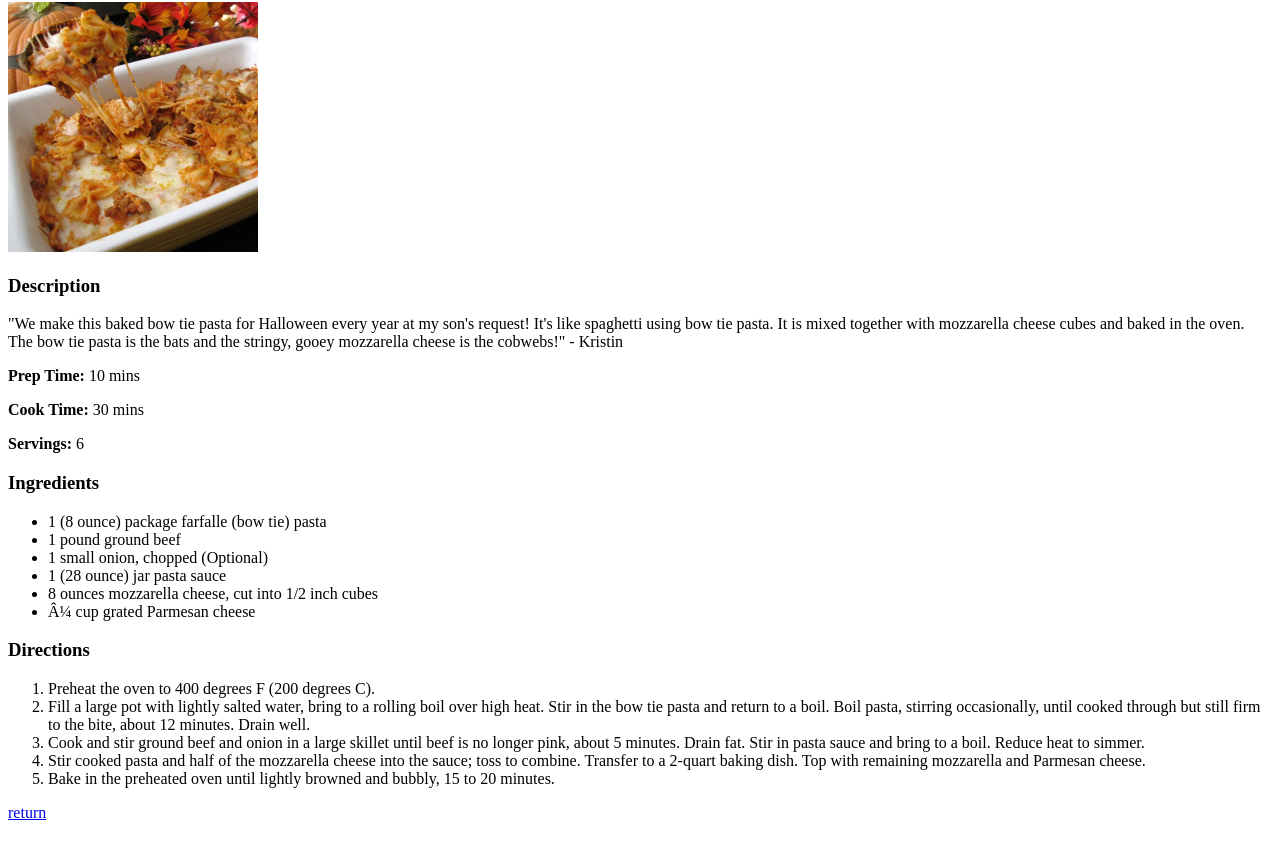
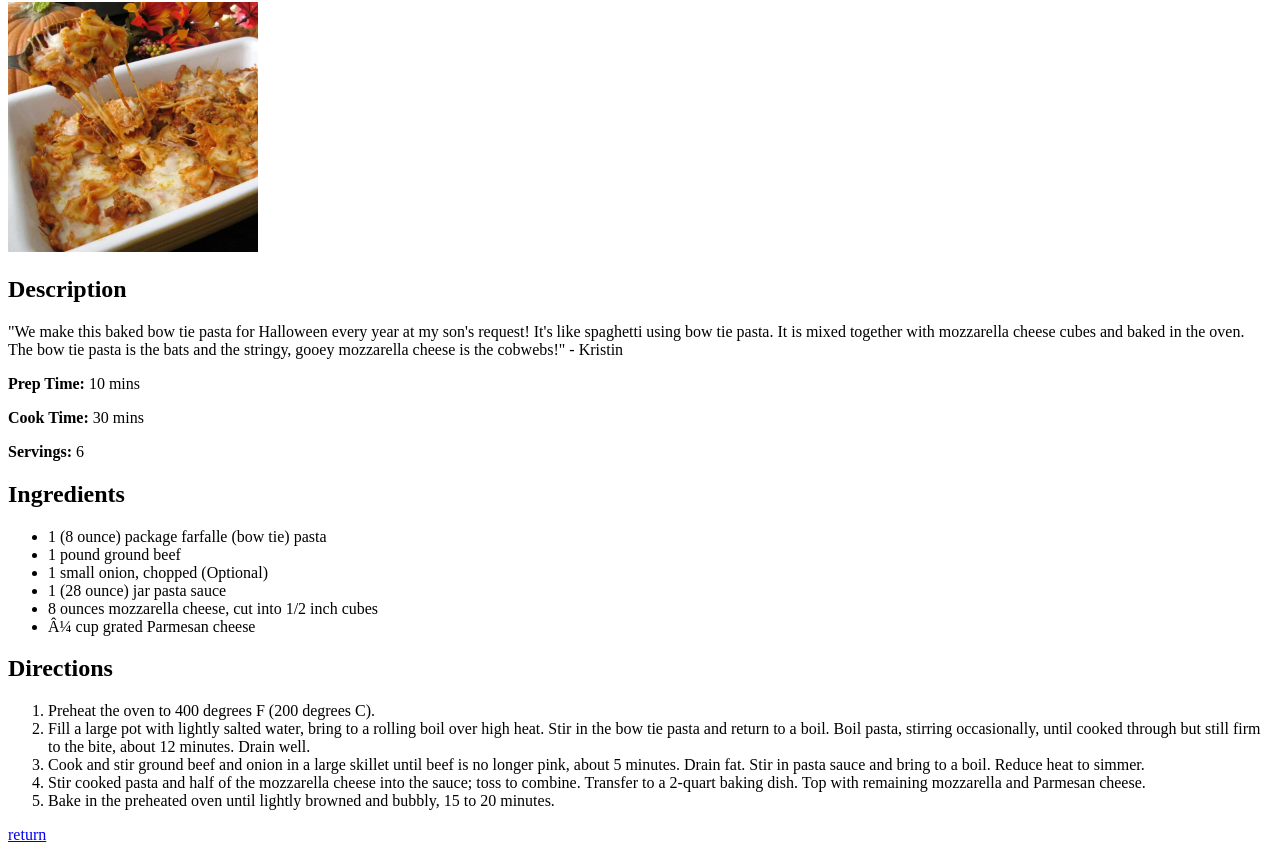
Before and after one commit to daniellmk/odin-recipes, a plain HTML site: page recipes/bats-and-cobwebs.html in a window 1280 px wide. Shown: the part 78-930 px from the top of the page. Before the commit the page ends 908 px from the top, so only its background shows below. Drawn offline with Linux system fonts and the light colour scheme.

Commit message:
change heading size of subheadings for all recipe pages

```diff
--- a/recipes/bats-and-cobwebs.html
+++ b/recipes/bats-and-cobwebs.html
@@ -10,14 +10,14 @@
         <!-- Img -->
          <img src="../imgs/bats-and-cobwebs.webp" alt="Bowtie pasta with melted cheese and pasta sauce" width="250">
         <!-- Desc -->
-         <h3>Description</h3>
+         <h2>Description</h2>
          <p>"We make this baked bow tie pasta for Halloween every year at my son's request! It's like spaghetti using bow tie pasta. It is mixed together with mozzarella cheese cubes and baked in the oven. The bow tie pasta is the bats and the stringy, gooey mozzarella cheese is the cobwebs!" - Kristin</p>
         <!-- Info -->
          <p><strong>Prep Time: </strong>10 mins</p>
          <p><strong>Cook Time: </strong>30 mins</p>
          <p><strong>Servings: </strong>6</p>
          <!-- Ingredients -->
-        <h3>Ingredients</h3>
+        <h2>Ingredients</h2>
         <ul>
             <li>1 (8 ounce) package farfalle (bow tie) pasta</li>
             <li>1 pound ground beef</li>
@@ -27,7 +27,7 @@
             <li>¼ cup grated Parmesan cheese</li>
         </ul>
         <!-- Directions -->
-         <h3>Directions</h3>
+         <h2>Directions</h2>
          <ol>
             <li>Preheat the oven to 400 degrees F (200 degrees C).</li>
             <li>Fill a large pot with lightly salted water, bring to a rolling boil over high heat. Stir in the bow tie pasta and return to a boil. Boil pasta, stirring occasionally, until cooked through but still firm to the bite, about 12 minutes. Drain well.</li>
```
Also changed, not shown: recipes/halloween-pumpkin-stew.html (+3 -3 lines), recipes/momos.html (+3 -3 lines), recipes/witches-hats.html (+3 -3 lines).
